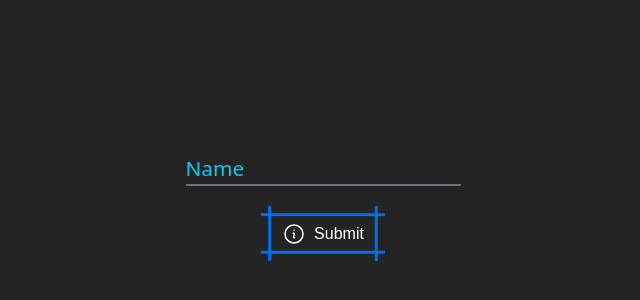
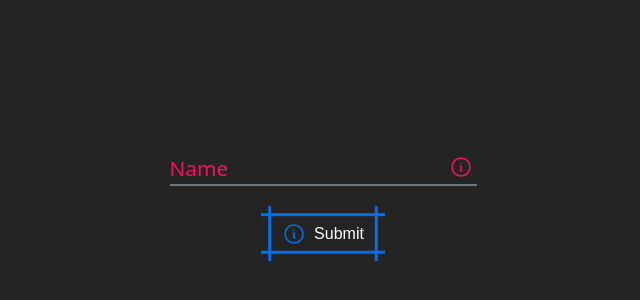
Before and after one commit to AlvaroPerezPedreira/componentLib, a React (Vite) app: page / in a window 1280 px wide. Shown: the part 216-516 px from the top of the page, without its empty margins (317-957 px from the left). Built offline with nearby package versions, Linux system fonts and the light colour scheme.

Commit message:
input icon

```diff
--- a/src/App.tsx
+++ b/src/App.tsx
@@ -21,13 +21,14 @@ function App() {
       <form onSubmit={handleSubmit} className="app-form">
         <Input
           label="Name"
-          variant="info"
+          variant="danger"
           sizeStyle="md"
           theme="dark"
           placeholder=""
           value={value}
           onChange={handleChange}
           type="text"
+          iconEnd={<InfoIcon />}
         />
         <Button label="Submit" type="submit" theme="dark" icon={<InfoIcon />} />
       </form>
--- a/src/components/Button/Button.css
+++ b/src/components/Button/Button.css
@@ -57,4 +57,5 @@
 .button-icon {
   display: inline-flex;
   align-items: center;
+  color: var(--button-color);
 }
--- a/src/components/Input/Input.css
+++ b/src/components/Input/Input.css
@@ -72,5 +72,23 @@
 
 .input-disabled .input-label {
   opacity: 0.5;
-  pointer-events: none; /* evita interacción con la label */
+  pointer-events: none;
 }
+
+/* Icon */
+
+.input-icon-end {
+  position: absolute;
+  right: 0.25em;
+  top: 75%;
+  transform: translateY(-75%);
+  display: flex;
+  align-items: center;
+  pointer-events: none;
+  color: var(--focus-border-color);
+  font-size: 1rem;
+}
+
+.input-disabled .input-icon-end {
+  opacity: 0.5;
+}
--- a/src/components/Input/Input.tsx
+++ b/src/components/Input/Input.tsx
@@ -8,6 +8,7 @@ type InputProps = InputHTMLAttributes<HTMLInputElement> & {
   variant?: keyof typeof variants;
   theme?: keyof typeof themes;
   sizeStyle?: keyof typeof sizes;
+  iconEnd?: React.ReactNode;
 };
 
 export const Input = forwardRef<HTMLInputElement, InputProps>((props, ref) => {
@@ -22,6 +23,7 @@ export const Input = forwardRef<HTMLInputElement, InputProps>((props, ref) => {
     type,
     readOnly,
     value,
+    iconEnd,
     ...restProps
   } = props;
   const themeColors = themes[theme] || themes.light;
@@ -30,7 +32,7 @@ export const Input = forwardRef<HTMLInputElement, InputProps>((props, ref) => {
   const generatedId = useId();
   const inputId = id || generatedId;
 
-  const inputPlaceholder = placeholder === undefined ? " " : placeholder;
+  const inputPlaceholder = placeholder === undefined ? "" : placeholder;
   const shouldFloat = !!inputPlaceholder;
   const preventFloat = readOnly && !inputPlaceholder && !value;
 
@@ -60,6 +62,7 @@ export const Input = forwardRef<HTMLInputElement, InputProps>((props, ref) => {
           width: sizeStyles.width,
           height: sizeStyles.height,
           fontSize: sizeStyles.fontSize,
+          paddingRight: iconEnd ? "2em" : undefined,
         }}
         disabled={disabled}
         aria-description={props["aria-description"]}
@@ -78,6 +81,7 @@ export const Input = forwardRef<HTMLInputElement, InputProps>((props, ref) => {
           {label}
         </label>
       )}
+      {iconEnd && <span className="input-icon-end">{iconEnd}</span>}
     </div>
   );
 });
```
Also changed, not shown: 1 other file (tests, documents, lock files or other folders).
